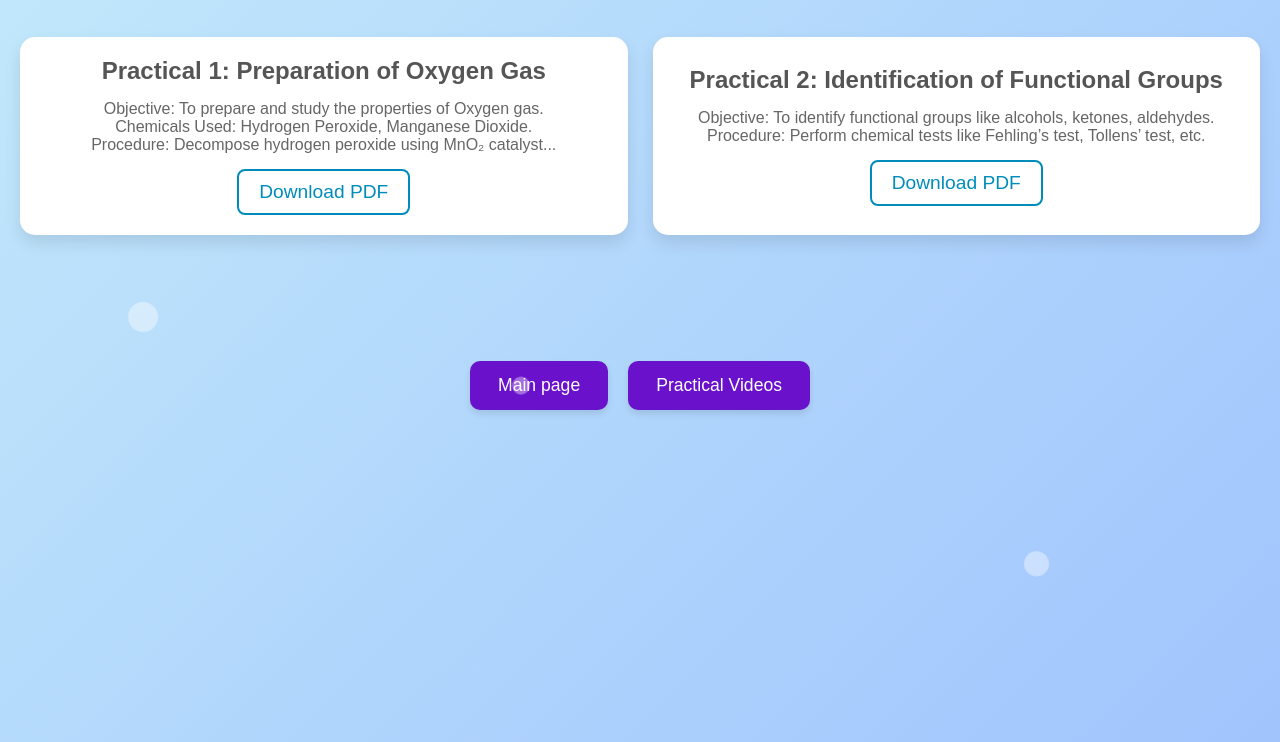
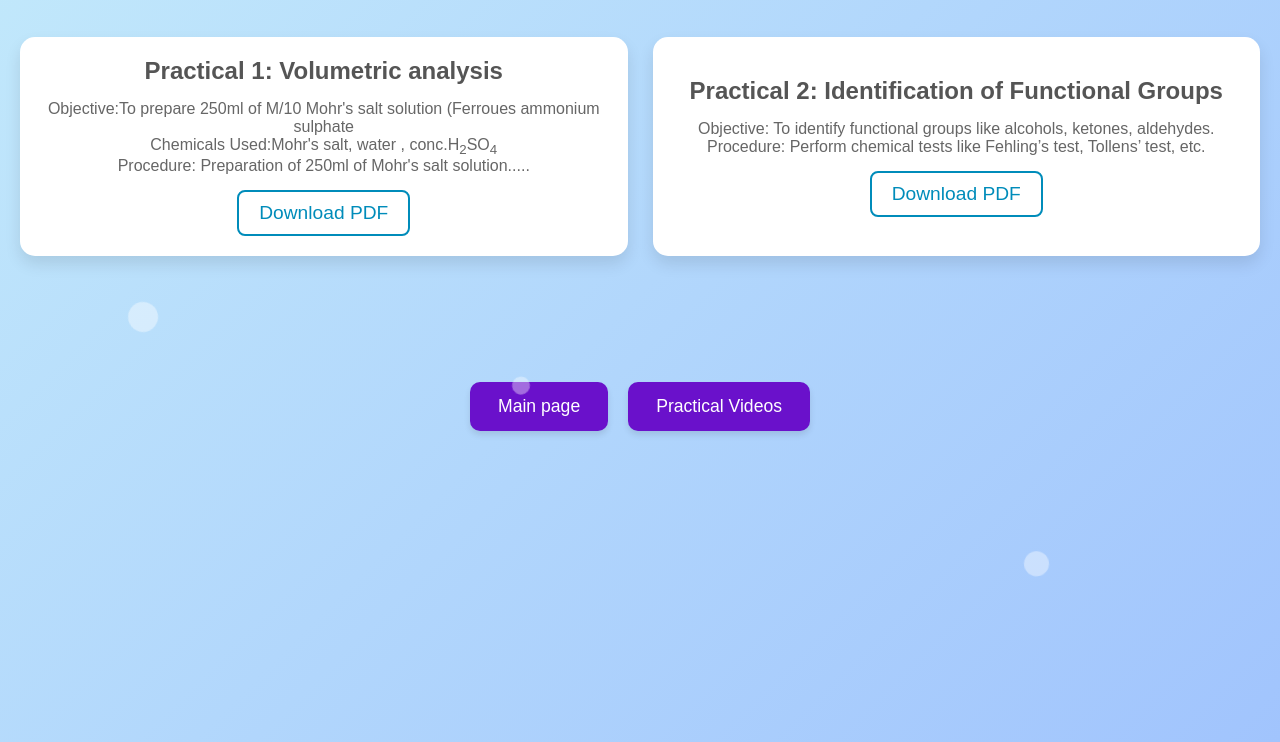
Before and after one commit to Sid849/Chemistry-practical, a plain HTML site: page Practical work.html in a window 1280 px wide. Shown: the part 98-840 px from the top of the page. Drawn offline with Linux system fonts and the light colour scheme.

Commit message:
Update Practical work.html

```diff
--- a/Practical work.html
+++ b/Practical work.html
@@ -238,11 +238,11 @@
 
     <!-- Practical 1 -->
     <div class="practical-card">
-      <div class="practical-title">Practical 1: Preparation of Oxygen Gas</div>
+      <div class="practical-title">Practical 1: Volumetric analysis</div>
       <div class="practical-description">
-        Objective: To prepare and study the properties of Oxygen gas.<br>
-        Chemicals Used: Hydrogen Peroxide, Manganese Dioxide.<br>
-        Procedure: Decompose hydrogen peroxide using MnO₂ catalyst...
+        Objective:To prepare 250ml of M/10 Mohr's salt solution (Ferroues ammonium sulphate <br>
+        Chemicals Used:Mohr's salt, water , conc.H<sub>2</sub>SO<sub>4</sub><br>
+        Procedure: Preparation of 250ml of Mohr's salt solution.....
       </div>
       <a href="path_to_your_pdf/oxygen_gas.pdf" class="download-link" download>Download PDF</a>
     </div>
```
